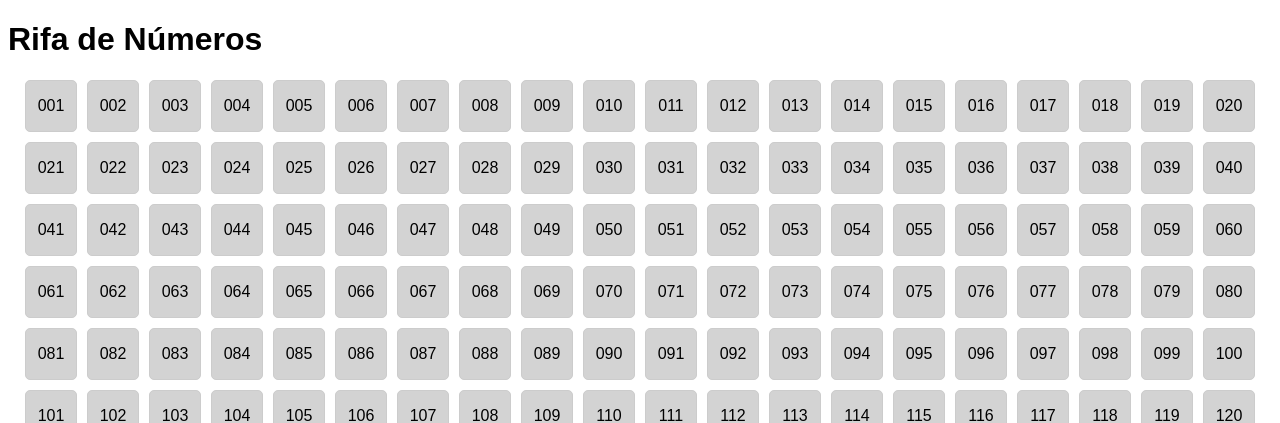
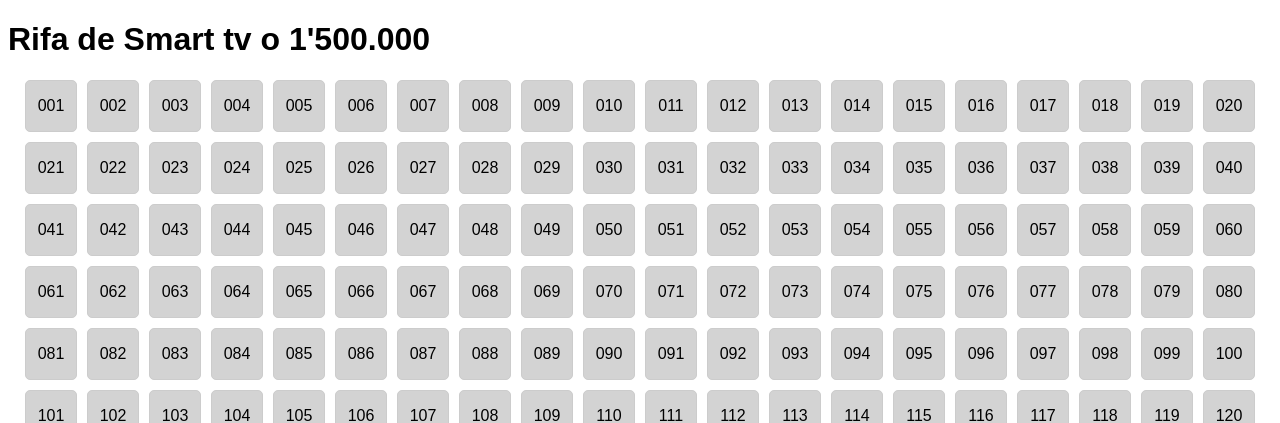
Before and after one commit to JhonCastro18/mi-rifa, a Flask app: page / in a window 1280 px wide. Shown: the top 423 px of the page. Run offline with Flask 3, Linux system fonts and the light colour scheme; data comes from the database, SQL or seed files in the repository.

Commit message:
Actualización de la aplicación para reflejar los cambios en app.py y numeros.html

```diff
--- a/app.py
+++ b/app.py
@@ -41,8 +41,8 @@ def actualizar_numero():
     # Actualizar el número en la base de datos
     cursor.execute("""
         UPDATE rifas
-        SET comprador = ?, pagado = ?
-        WHERE numero = ? AND estado = 'vendido'
+        SET comprador = ?, pagado = ?,
+        WHERE numero = ? AND (estado = 'disponible' OR estado = 'debe')
     """, (comprador, pagado, numero))
 
     # Confirmar la transacción y cerrar la conexión
--- a/templates/numeros.html
+++ b/templates/numeros.html
@@ -64,7 +64,7 @@
     </style>
 </head>
 <body>
-    <h1>Rifa de Números</h1>
+    <h1>Rifa de Smart tv o 1'500.000</h1>
 
     <div class="container">
         {% for numero in numeros %}
```
